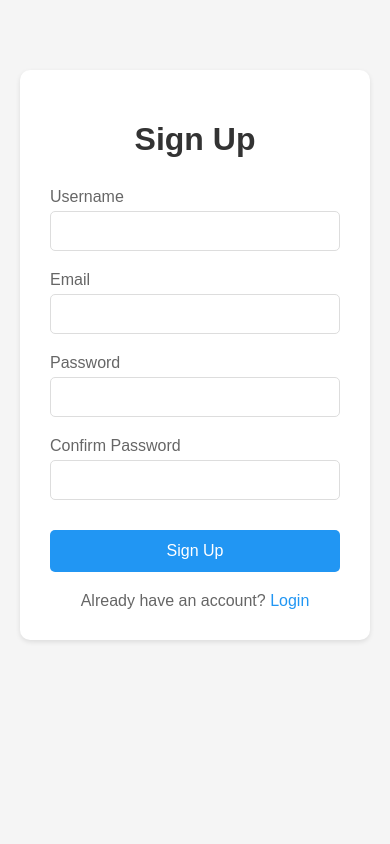
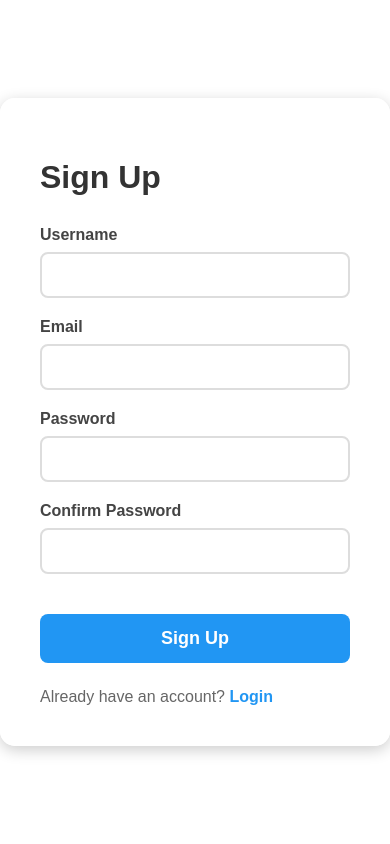
Before and after one commit to yasenAlexiev/RecognizingFamousPeople, a Django app: template recognizing_famous_people/members/templates/signup.html in a window 390 px wide. Run offline with Django 5.2, Linux system fonts and the light colour scheme; the template is opened without the code that fills it, so the values that code supplies are empty.

Commit message:
Implement random image background for login and signup pages
- Added a function to retrieve random images of famous people for the login and signup templates.
- Updated the login and signup views to pass random images to the templates.
- Enhanced the CSS for both templates to include a responsive background grid for displaying images.
- Improved overall styling for better user experience and visual appeal.

```diff
--- a/recognizing_famous_people/members/templates/signup.html
+++ b/recognizing_famous_people/members/templates/signup.html
@@ -5,22 +5,53 @@
     <style>
         body {
             font-family: Arial, sans-serif;
-            max-width: 400px;
-            margin: 0 auto;
-            padding: 20px;
-            text-align: center;
-            background-color: #f5f5f5;
+            margin: 0;
+            padding: 0;
+            min-height: 100vh;
+            display: flex;
+            justify-content: center;
+            align-items: center;
+            position: relative;
+            overflow: hidden;
+        }
+        .background-grid {
+            position: fixed;
+            top: 0;
+            left: 0;
+            width: 100%;
+            height: 100%;
+            display: grid;
+            grid-template-columns: repeat(15, 1fr);
+            grid-template-rows: repeat(6, 1fr);
+            z-index: -1;
+        }
+        .grid-item {
+            width: 100%;
+            height: 100%;
+            overflow: hidden;
+            opacity: 0.3;
+            transition: opacity 0.3s;
+        }
+        .grid-item:hover {
+            opacity: 0.5;
+        }
+        .grid-item img {
+            width: 100%;
+            height: 100%;
+            object-fit: cover;
         }
         .container {
-            background-color: white;
-            padding: 30px;
-            border-radius: 10px;
-            box-shadow: 0 2px 5px rgba(0,0,0,0.1);
-            margin-top: 50px;
+            background-color: rgba(255, 255, 255, 0.95);
+            padding: 40px;
+            border-radius: 15px;
+            box-shadow: 0 4px 15px rgba(0,0,0,0.2);
+            width: 400px;
+            backdrop-filter: blur(5px);
         }
         h1 {
             color: #333;
             margin-bottom: 30px;
+            font-size: 32px;
         }
         .form-group {
             margin-bottom: 20px;
@@ -28,42 +59,54 @@
         }
         label {
             display: block;
-            margin-bottom: 5px;
-            color: #666;
+            margin-bottom: 8px;
+            color: #444;
+            font-weight: bold;
         }
         input {
             width: 100%;
-            padding: 10px;
-            border: 1px solid #ddd;
-            border-radius: 5px;
+            padding: 12px;
+            border: 2px solid #ddd;
+            border-radius: 8px;
             font-size: 16px;
             box-sizing: border-box;
+            transition: border-color 0.3s;
+        }
+        input:focus {
+            border-color: #2196F3;
+            outline: none;
         }
         .submit-button {
             width: 100%;
-            padding: 12px;
+            padding: 14px;
             background-color: #2196F3;
             color: white;
             border: none;
-            border-radius: 5px;
-            font-size: 16px;
+            border-radius: 8px;
+            font-size: 18px;
+            font-weight: bold;
             cursor: pointer;
-            margin-top: 10px;
+            margin-top: 20px;
+            transition: background-color 0.3s, transform 0.2s;
         }
         .submit-button:hover {
             background-color: #1976D2;
+            transform: translateY(-2px);
         }
         .error-message {
             color: #f44336;
             margin-bottom: 20px;
+            font-weight: bold;
         }
         .login-link {
-            margin-top: 20px;
+            margin-top: 25px;
             color: #666;
+            font-size: 16px;
         }
         .login-link a {
             color: #2196F3;
             text-decoration: none;
+            font-weight: bold;
         }
         .login-link a:hover {
             text-decoration: underline;
@@ -71,6 +114,13 @@
     </style>
 </head>
 <body>
+    <div class="background-grid">
+        {% for person in random_people %}
+        <div class="grid-item">
+            <img src="{{ person.image.url }}" alt="{{ person.name }}">
+        </div>
+        {% endfor %}
+    </div>
     <div class="container">
         <h1>Sign Up</h1>
         {% if error_message %}
```
Also changed, not shown: recognizing_famous_people/members/templates/login.html (+70 -20 lines), recognizing_famous_people/members/views.py (+27 -8 lines).
